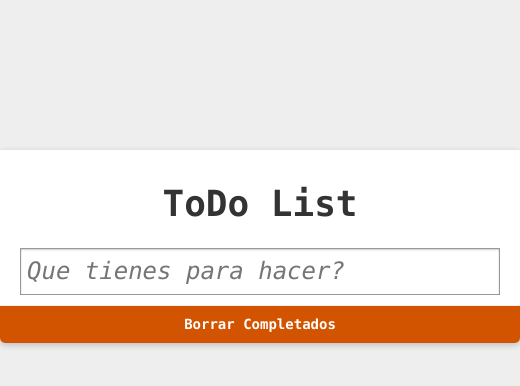
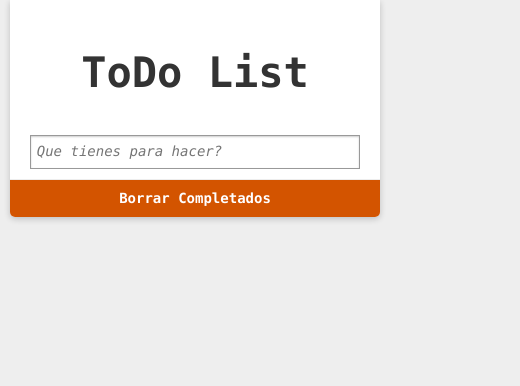
Before and after one commit to seperez/jquery-todo-list, a website: page app/index.html in a window 390 px wide. Shown: the whole page, 520 px wide, since content can reach past the window. Drawn offline with nearby package versions, Linux system fonts and the light colour scheme; files that its build step writes are made by us from their sources.

Commit message:
Responsive adaptation

```diff
--- a/app/index.html
+++ b/app/index.html
@@ -4,8 +4,7 @@
 <head>
     <meta charset="utf-8">
     <title>jQuery ToDo List</title>
-    <meta name="description" content="">
-    <meta name="viewport" content="width=device-width">
+    <meta name="viewport" content="width=device-width, initial-scale=1">
     <link rel="shortcut icon" href="/favicon.ico">
     <!-- Place favicon.ico and apple-touch-icon.png in the root directory -->
     <!-- build:css(.) styles/vendor.css -->
@@ -23,7 +22,7 @@
     <![endif]-->
 
 
-    <div class="todo-app" style="margin-top:150px;">
+    <div class="todo-app">
         <header>
             <h1>ToDo List</h1>
             <input class="todo-input" type="text" placeholder="Que tienes para hacer?">
--- a/app/scripts/todo.js
+++ b/app/scripts/todo.js
@@ -56,6 +56,8 @@ Todo.prototype.add = function(event){
 };
 
 Todo.prototype.remove = function(event){
+    var that = event.data;
+
     event.preventDefault();
     $(this).closest('li').remove();
     that.$app.trigger('changeData');
--- a/app/styles/main.css
+++ b/app/styles/main.css
@@ -8,8 +8,7 @@ html, body {
 }
 
 body {
-    font: 14px"Monaco", Monaco, Arial, sans-serif;
-    line-height: 1.4em;
+    font: 16px"Monaco", Monaco, Arial, sans-serif;
     background: #eeeeee;
     color: #333333;
     margin: 0 auto;
@@ -24,8 +23,7 @@ a {
     background: #fff;
     width: 520px;
     padding: 20px;
-    margin: 0 auto;
-    margin-bottom: 40px;
+    margin: 20px auto 40px auto;
     -webkit-box-shadow: rgba(0, 0, 0, 0.2) 0 2px 6px 0;
     -moz-box-shadow: rgba(0, 0, 0, 0.2) 0 2px 6px 0;
     -ms-box-shadow: rgba(0, 0, 0, 0.2) 0 2px 6px 0;
@@ -39,7 +37,7 @@ a {
 }
 
 .todo-app h1 {
-    font-size: 36px;
+    font-size: 3em;
     font-weight: bold;
     text-align: center;
     padding: 0 0 10px 0;
@@ -47,7 +45,7 @@ a {
 
 .todo-app input[type="text"] {
     width: 100%;
-    font-size: 24px;
+    font-size: 1em;
     font-family: inherit;
     line-height: 1.4em;
     border: 0;
@@ -63,6 +61,7 @@ a {
 
 .todo-app input::-webkit-input-placeholder {
     font-style: italic;
+    font-size: 1em;
 }
 
 #main {
@@ -205,3 +204,19 @@ a {
 #todo-count span {
     font-weight: bold;
 }
+
+@media screen and (max-device-width: 1224px){
+
+    body{
+        font-size: 14px;
+    }
+
+    .todo-app {
+        width: 95%;
+        margin: 0 auto;
+    }
+
+    .todo-list .todo-item-remove {
+        display: block;
+    }
+}
```
